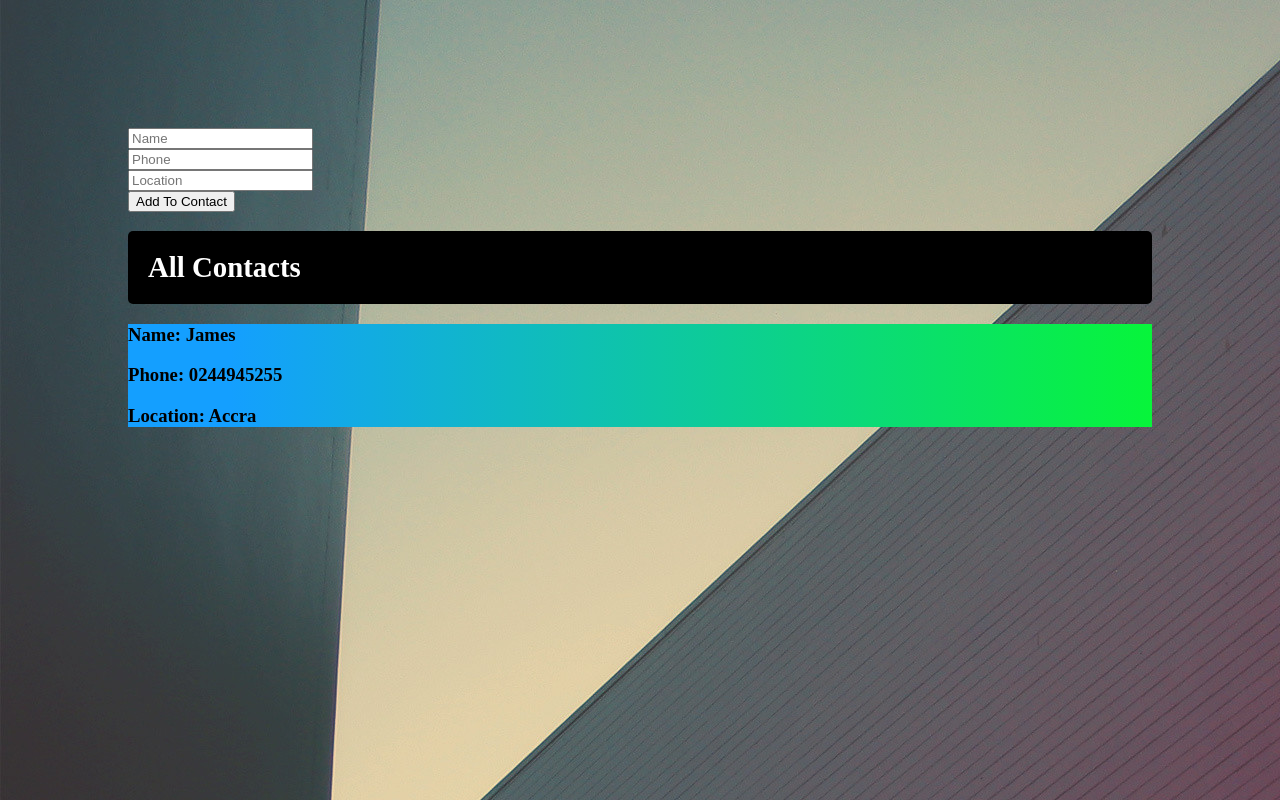
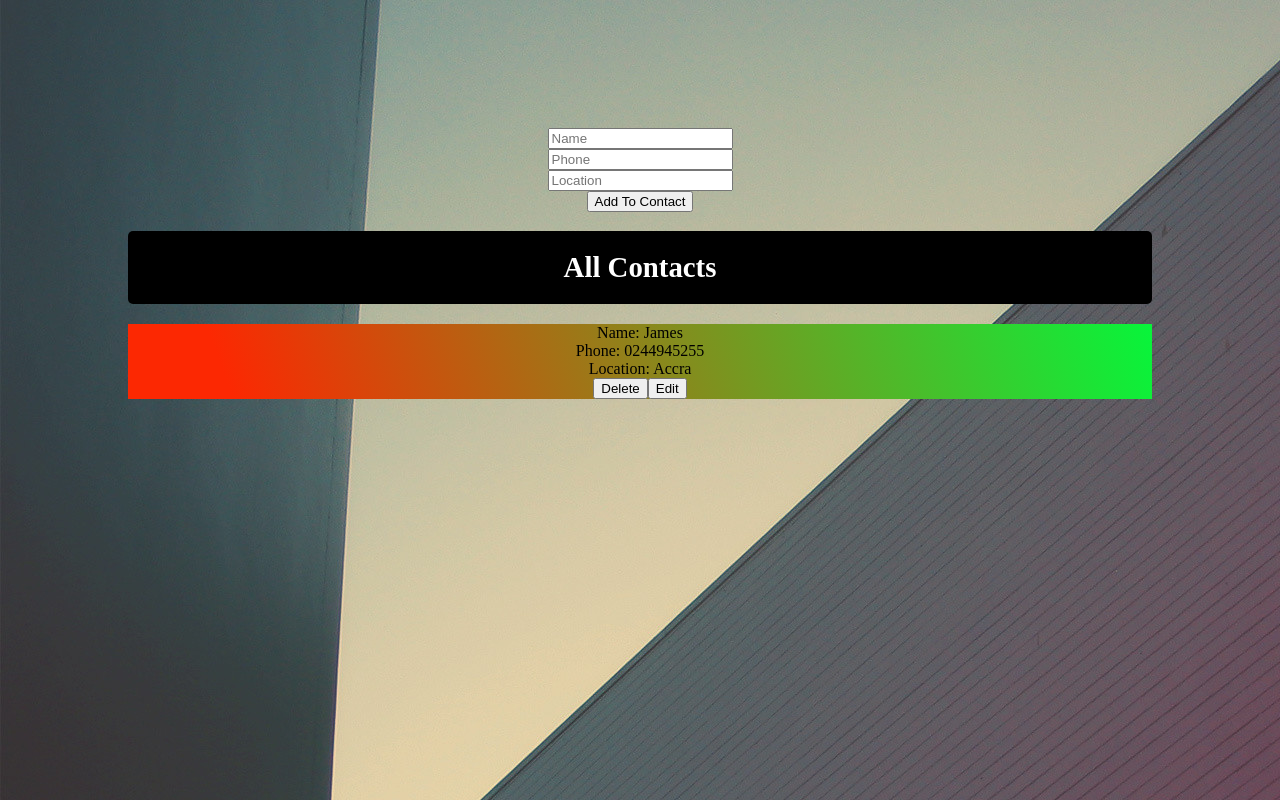
Before and after one commit to imoempire/reactjs-contacts-app, a React (Create React App) app: page / in a window 1280 px wide. Built offline with nearby package versions, Linux system fonts and the light colour scheme.

Commit message:
add addcontact and delete functions

```diff
--- a/src/App.js
+++ b/src/App.js
@@ -1,37 +1,58 @@
-import React, { Component } from 'react';
+import React, { Component } from "react";
 import "./App.css";
-import Contact from './Components/Contact'
-import ContactForm from './Components/ContactForm';
+import ContactForm from "./Components/ContactForm";
+import ContactsList from "./Components/ContactsList";
 
 class App extends Component {
-  constructor(props){
+  constructor(props) {
     super(props);
-    this.state= {
+    this.state = {
       contacts: [
         {
-         Name: 'James',
-         Phone: '0244945255',
-         Location: 'Accra'
+          Name: "James",
+          Phone: "0244945255",
+          Location: "Accra",
+          id: "5367r8trgnjb",
+        },
+      ],
+    };
   }
-     ]
+  handleAdd = (newContact) => {
+    newContact.id = Math.random().toString();
+    this.setState({
+      contacts: [...this.state.contacts, newContact],
+    });
+  };
+
+    handleDelete=(contactId)=>{
+      const newArr = this.state.contacts.filter((contact)=>{
+        return contact.id !== contactId;
+      });
+      this.setState({ contacts: newArr})
     }
-  };
-  handleAdd=(newContact)=>{
+    handleEdit=(updateContact)=>{
       this.setState({
-      contacts: [...this.state.contacts, newContact]
+        contacts: this.state.contacts.map((contact)=>
+        contact.id === updateContact.id ? updateContact : contact)
       })
     }
+
   render() {
-    const contacts = this.state.contacts.map((contact, index) => {
-      return(
-        <Contact contacts={contact} index={index}/>
-      )
-    } )
     return (
-      <div>
-        <ContactForm addcontact={this.handleAdd}/>
+      <div className="App">
+        <div className="container">
+          <div className="row">
+            <div className="col-3">
+              <ContactForm addContact={this.handleAdd} />
+            </div>
+            <div className="col">
               <h1>All Contacts</h1>
-        {contacts}
+              <ContactsList contacts={this.state.contacts}
+              deleteContact={this.handleDelete}
+              editContact={this.handleEdit}/>
+            </div>
+          </div>
+        </div>
       </div>
     );
   }
--- a/src/Components/Contact.js
+++ b/src/Components/Contact.js
@@ -1,12 +1,46 @@
-import React from 'react';
+import React, { useState } from 'react';
+import { Button } from 'react-bootstrap';
+import Card from "react-bootstrap/Card";
+import Modal from 'react-bootstrap/esm/Modal';
+import ListGroup from "react-bootstrap/ListGroup";
+import EditContactForm from './EditContactForm';
 
-const Contact = ({contacts, index}) => {
+const Contact = ( {contacts, deleteContact, editContact } ) => {
+    const [show, setShow]= useState(false);
+    const handleClose =()=> setShow(false);
+    const handleShow = ()=> setShow(true);
+    const deletehandle =(e)=>{
+        deleteContact(contacts.id)
+    }
     return (
-        <div className="contact" key={index}>
-          <h3>Name: {contacts.Name}</h3>
-          <h3>Phone: {contacts.Phone}</h3>
-          <h3>Location: {contacts.Location}</h3>
-          </div>
+        <>
+        <Card className="contact">
+          <Card.Header>Name: {contacts.Name}</Card.Header>
+          <ListGroup variant="flush">
+
+          <ListGroup.Item>Phone: {contacts.Phone}</ListGroup.Item>
+          <ListGroup.Item>Location: {contacts.Location}</ListGroup.Item>
+
+          </ListGroup>
+          <Button onClick={deletehandle}>Delete</Button>
+          <Button onClick={handleShow}>Edit</Button>
+
+          </Card>
+
+          <Modal show={show} onHide={handleClose}>
+              <Modal.Header closeButton>
+                  <Modal.Title>Edit Contact</Modal.Title>
+              </Modal.Header>
+              <Modal.Body>
+              <EditContactForm
+              contacts={contacts}
+              editContact={editContact}
+              closeModal={handleClose}
+              />
+              </Modal.Body>
+          </Modal>
+
+        </>
     );
 }
 
--- a/src/Components/ContactForm.js
+++ b/src/Components/ContactForm.js
@@ -8,7 +8,7 @@ class ContactForm extends Component {
                 {
                     Name: '',
                     Phone: '',
-                    Location: ''
+                    Location: '',
                 }
             ]
         }
@@ -23,7 +23,7 @@ class ContactForm extends Component {
         this.setState({
             Name: '',
             Phone: '',
-            Location: ''
+            Location: '',
         })
     }
     render() {
@@ -39,7 +39,7 @@ class ContactForm extends Component {
          </div>
          <div className="form-control">
          <input type="number" name="Phone" htmlFor="Phone"
-         placeholder="Phone"  max="12"
+         placeholder="Phone"
          onChange={this.handleChange}
          value={this.state.Phone}
          />
@@ -47,7 +47,7 @@ class ContactForm extends Component {
          <div className="form-control">
          <input type="text" name="Location" htmlFor="Location"
          placeholder="Location"
-         onChange={this.handleChange} value={this.stateLocation}
+         onChange={this.handleChange} value={this.state.Location}
          />
          </div>
          <div className="form-control">
--- /dev/null
+++ b/src/Components/ContactsList.js
@@ -0,0 +1,22 @@
+import React from 'react'
+import Contact from './Contact';
+
+function ContactsList( {contacts, deleteContact, editContact} ) {
+    const contactsList = contacts.map((contact) => {
+        return(
+          <Contact
+          contacts={contact}
+          key={contact.id}
+          deleteContact={deleteContact}
+          editContact={editContact}
+          />
+        )
+      });
+    return (
+        <div>
+            {contactsList}
+        </div>
+    )
+}
+
+export default ContactsList
```
Lines whose indentation alone changed are shown as unchanged.
